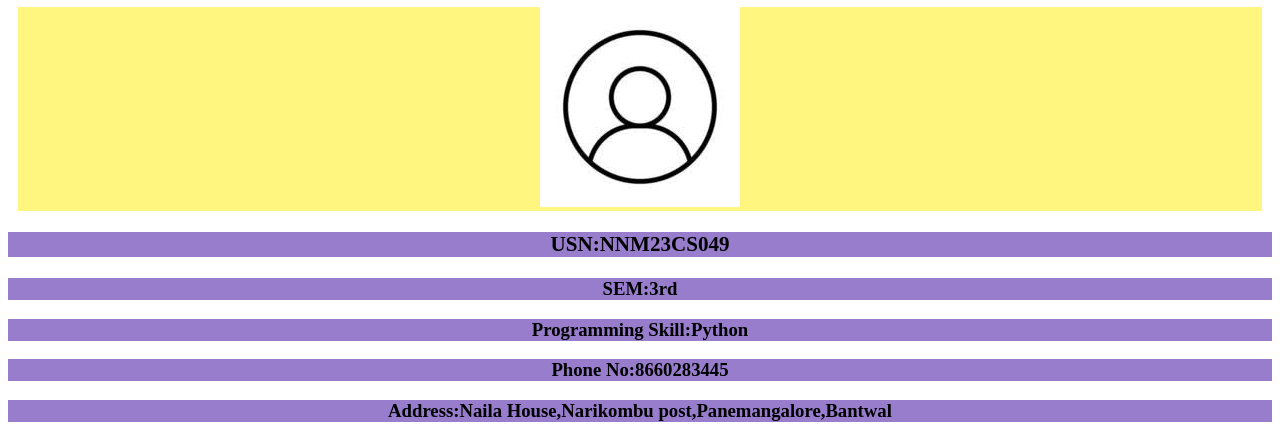
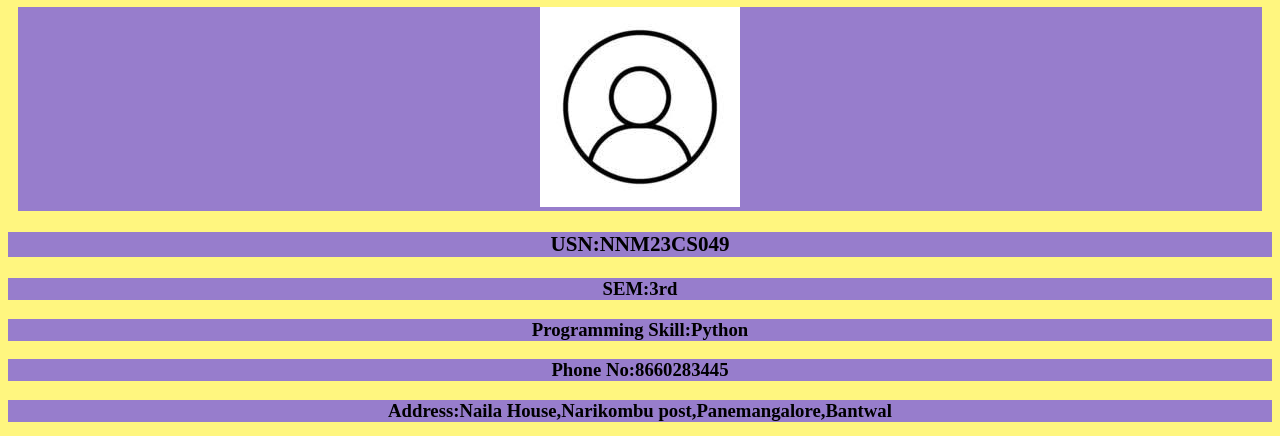
Before and after one commit to shettycs/myprofile, a plain HTML site: page index.html in a window 1280 px wide. Shown: the part 73-509 px from the top of the page. Drawn offline with Linux system fonts and the light colour scheme.

Commit message:
Update style.css

```diff
--- a/style.css
+++ b/style.css
@@ -1,3 +1,6 @@
+.html,body{
+    background-color:rgb(255,246,127);
+}
 .name{
     text-align:center;
     background-color:rgb(151, 125, 204);
@@ -7,7 +10,7 @@
 }
 .img{
     margin: 10px;
-    background-color: rgb(255, 246, 127);
+    background-color: rgb(151, 125, 204);
     text-align: center;
 }
 .usn{
```
